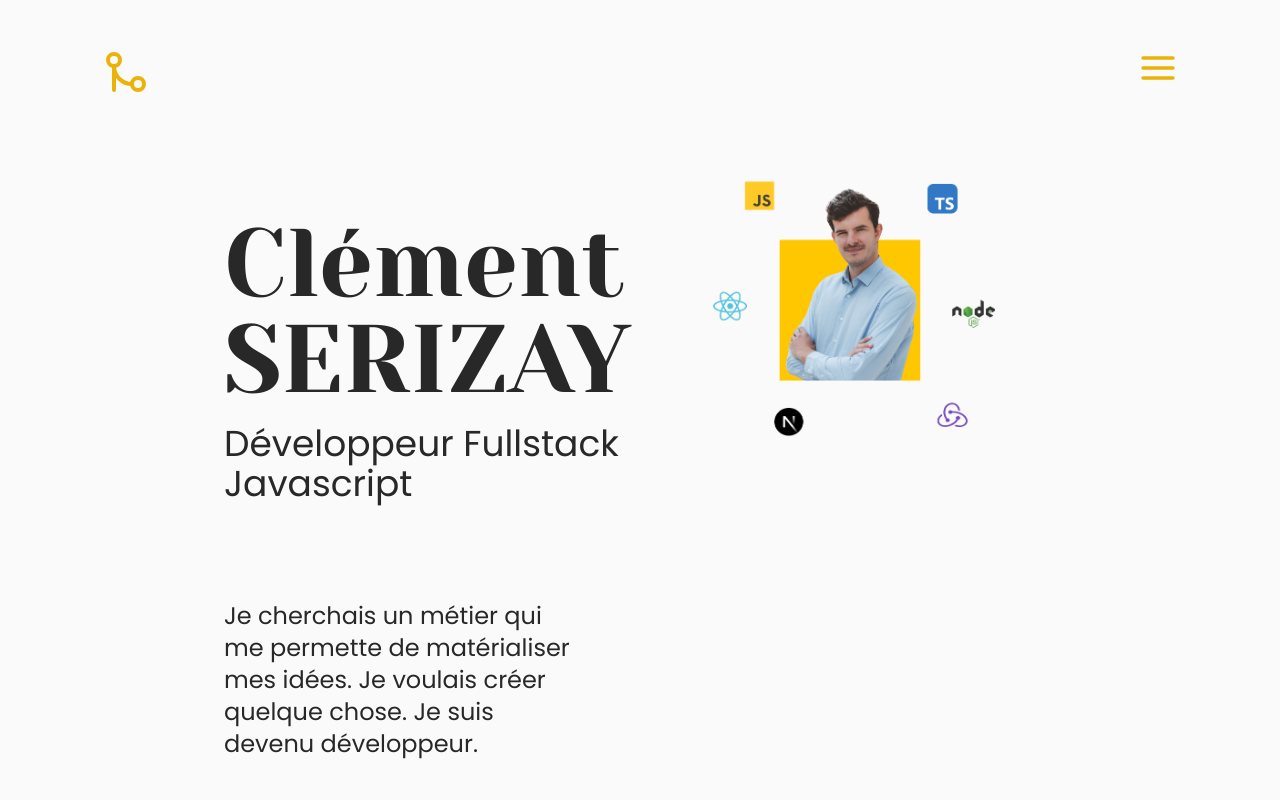
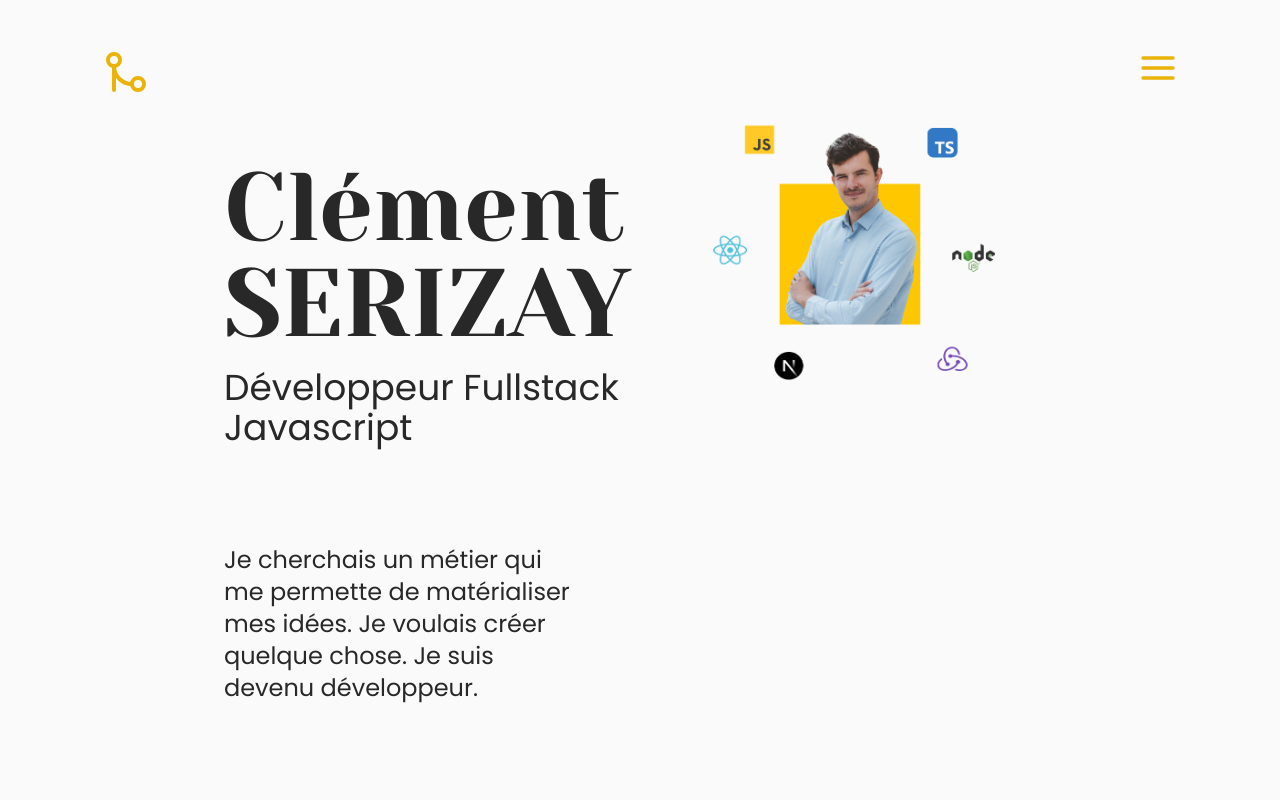
Before and after one commit to monkeycs60/portfolio-cs, a Next.js app: page / in a window 1280 px wide. Shown: the top 800 px of the page. Built offline with nearby package versions, Linux system fonts and the light colour scheme.

Commit message:
style: enhance hero laptop

```diff
--- a/src/components/Hero.tsx
+++ b/src/components/Hero.tsx
@@ -5,7 +5,7 @@ import Link from 'next/link';
 const Hero = () => {
 	return (
 		<div id='home' className='w-full lg:h-screen p-4 flex flex-col'>
-			<div className='flex lg:max-w-[65vw] h-screen gap-16 lg:gap-0 flex-col lg:flex-row justify-between pt-[25vh] mx-auto relative'>
+			<div className='flex lg:max-w-[65vw] h-screen gap-16 lg:gap-0 flex-col lg:flex-row justify-between lg:pt-[18vh] 3xl:pt-[25vh] mx-auto relative'>
 				<div className='h-full flex flex-col '>
 					<div className='flex flex-col h-full gap-14 font-eva text-secondary'>
 						<div className='flex flex-col gap-4'>
```
